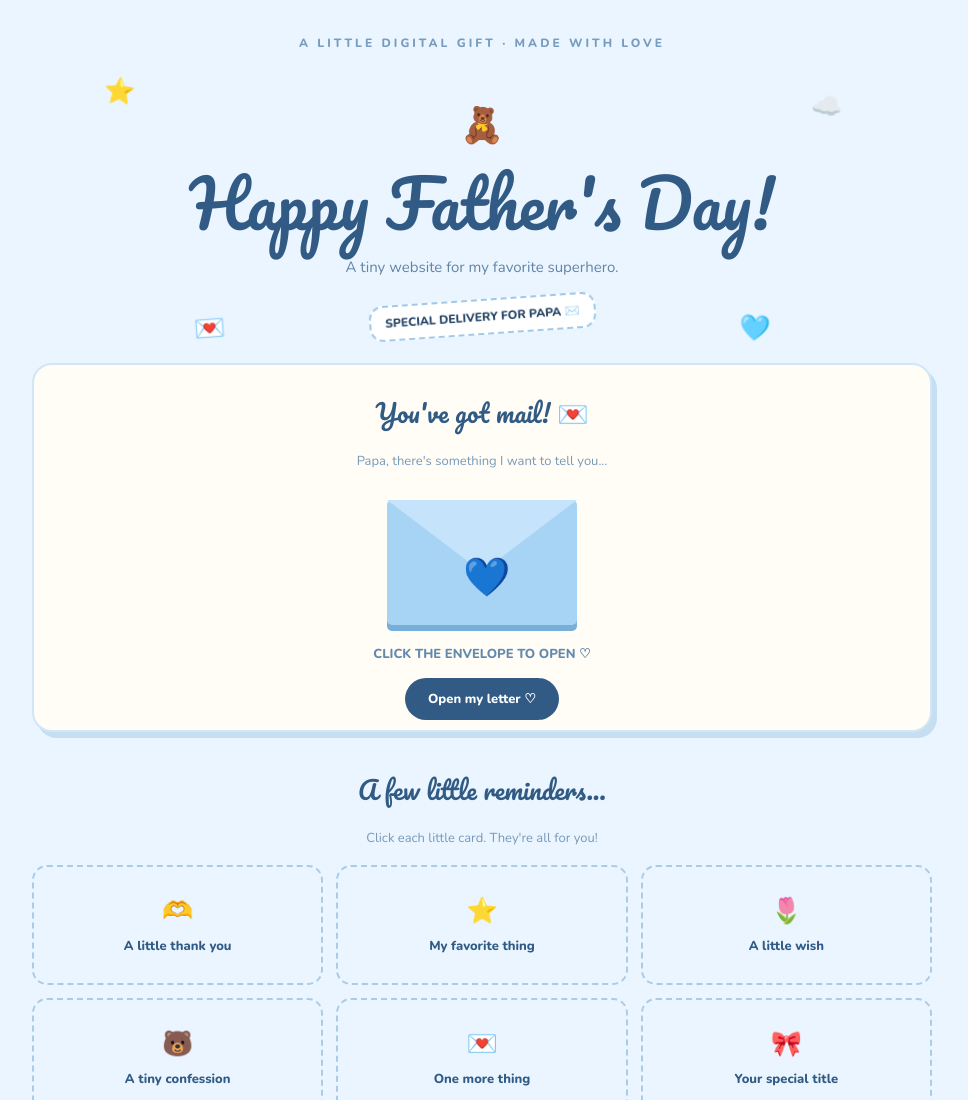
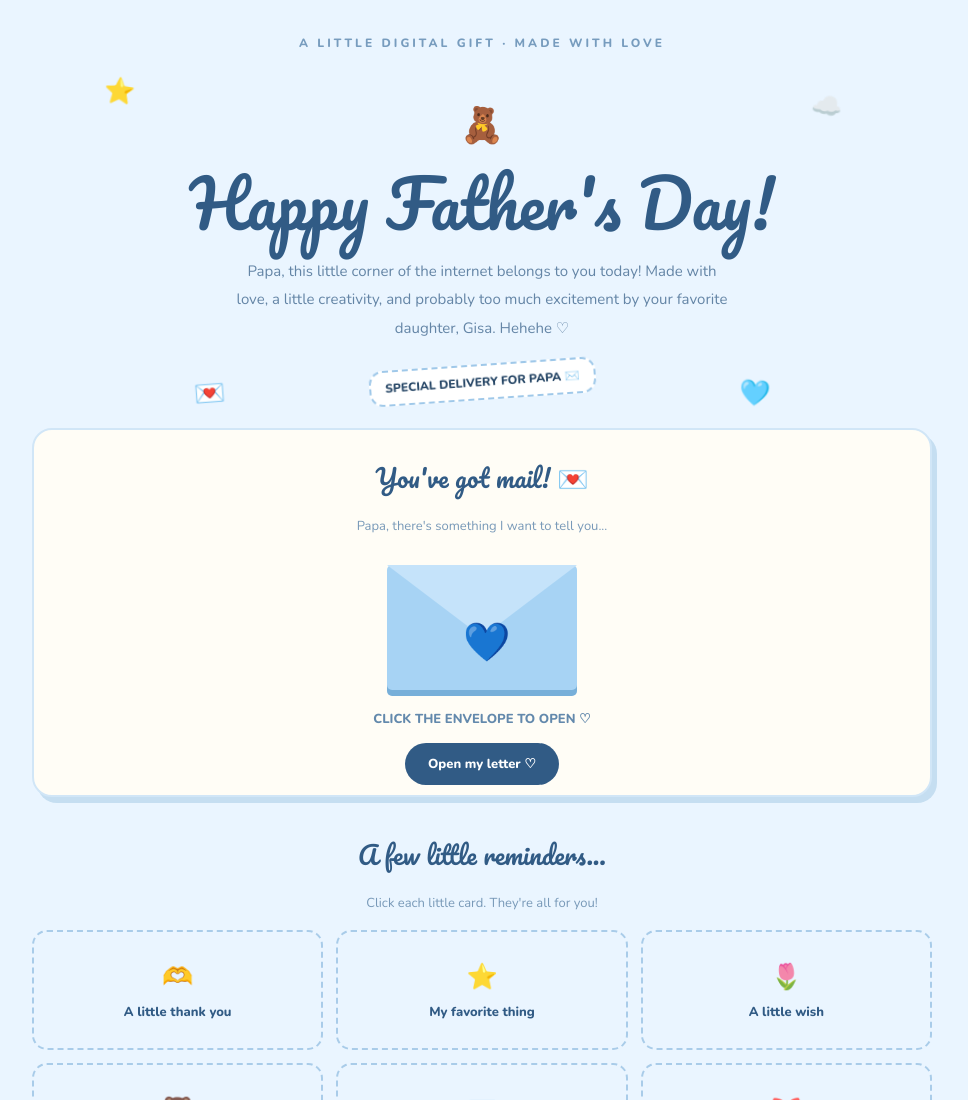
Before and after one commit to ghielovy/papa, a plain HTML site: page index.html in a window 1280 px wide. Shown: the top 1100 px of the page, without its empty margins (158-1126 px from the left). Drawn offline with nearby package versions, Linux system fonts and the light colour scheme.

Commit message:
Update index.html

```diff
--- a/index.html
+++ b/index.html
@@ -400,7 +400,13 @@ button.main-btn:hover {
 
   <div class="tiny">🧸</div>
   <h1>Happy Father's Day!</h1>
-    <p>A tiny website for my favorite superhero.</p>
+
+  <p style="max-width: 500px; margin: 0 auto; line-height: 1.9;">
+    Papa, this little corner of the internet belongs to you today!
+    Made with love, a little creativity, and probably too much
+    excitement by your favorite daughter, Gisa. Hehehe ♡
+  </p>
+
   <div class="sticker">SPECIAL DELIVERY FOR PAPA ✉️</div>
 </header>
 
```
Lines whose indentation alone changed are shown as unchanged.
